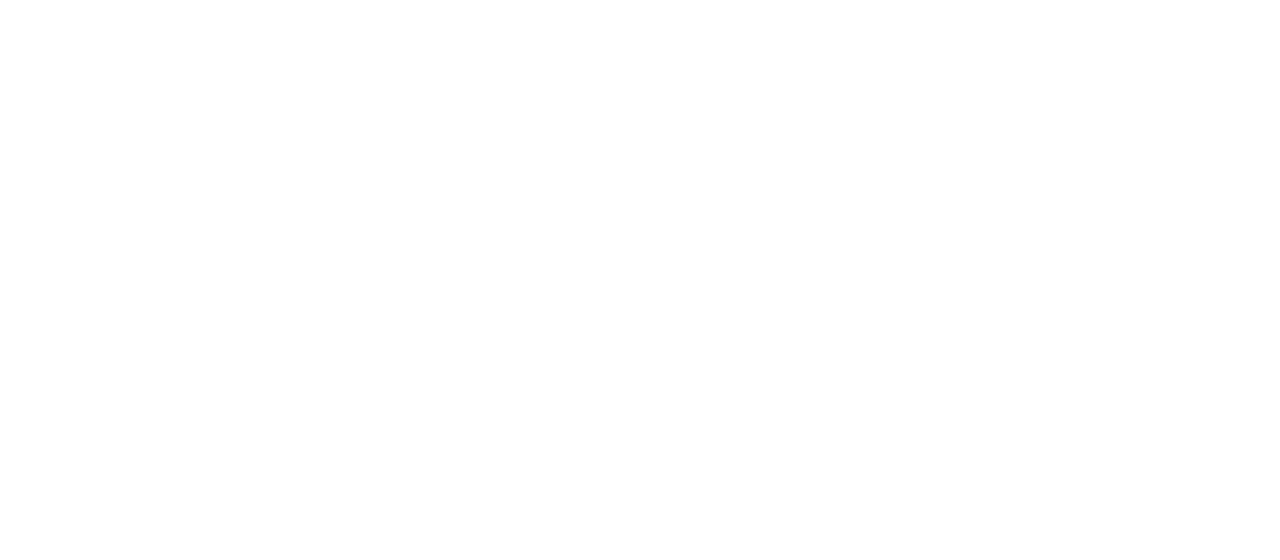
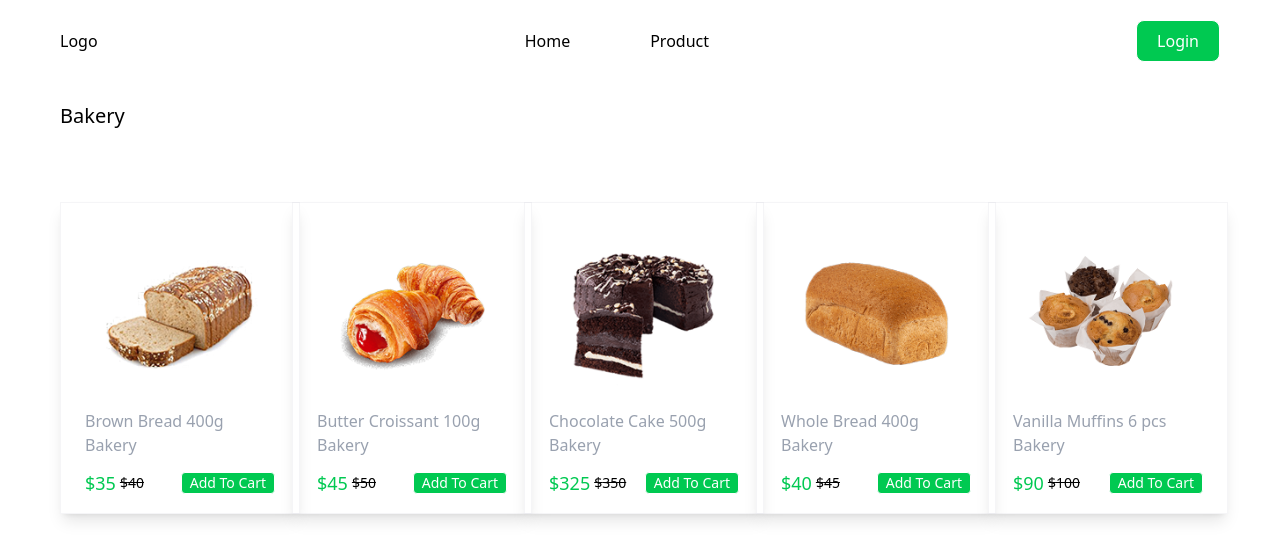
Before and after one commit to JoshiNirdesh/pratice, a React (Vite) app: page /categories/Bakery in a window 1280 px wide. Before the commit this address had no page. Shown: the top 560 px of the page. Built offline with nearby package versions, Linux system fonts and the light colour scheme.

Commit message:
category

```diff
--- a/src/App.jsx
+++ b/src/App.jsx
@@ -1,6 +1,8 @@
 import React from 'react'
 import Home from './pages/Home'
 import { Route, Routes } from 'react-router-dom'
+import Category from './pages/Category'
+import ProductDetails from './components/ProductDetails'
 
 const App = () => {
   return (
@@ -8,6 +10,8 @@ const App = () => {
     <div className='mr-15 ml-15'>
       <Routes>
         <Route path='/' element={<Home/>}></Route>
+        <Route path='/categories/:category' element={<Category/>}></Route>
+        <Route path='/product/:id' element={<ProductDetails/>}></Route>
       </Routes>
     </div>
   )
--- a/src/components/Categories.jsx
+++ b/src/components/Categories.jsx
@@ -1,24 +1,30 @@
-import React, { useContext } from 'react'
-import { AppContext } from '../context/AppContext'
+import React, { useContext } from "react";
+import { AppContext } from "../context/AppContext";
+import { Link } from "react-router-dom";
 
 const Categories = () => {
-    const{category}=useContext(AppContext);
+  const { category } = useContext(AppContext);
   return (
-    <div className='mt-10'>
+    <div className="mt-10">
       <div>
-        <p className='text-xl font-medium'> Categories</p>
-        <div className='flex items-center justify-between text-center mt-10'>
-            {category.map((item,index)=>(
-                <div key={index} className='hover:pointer p-5 rounded cursor-pointer' style={{backgroundColor : item.bgColor}}>
-                    <img src={item.image} alt="" className='w-35' />
-                    <p>{item.text}</p>
-                </div>
-            ))}
+        <p className="text-xl font-medium"> Categories</p>
+        <div className="flex items-center justify-between text-center mt-10">
+          {category.map((item, index) => (
+            <div
+              key={index}
+              className="hover:pointer p-5 rounded cursor-pointer"
+              style={{ backgroundColor: item.bgColor }}
+            >
+              <Link to={`/categories/${item.path}`}>
+                <img src={item.image} alt="" className="w-35" />
+                <p>{item.text}</p>
+              </Link>
+            </div>
+          ))}
         </div>
-
       </div>
     </div>
-  )
-}
+  );
+};
 
-export default Categories
+export default Categories;
--- a/src/components/Navbar.jsx
+++ b/src/components/Navbar.jsx
@@ -1,10 +1,11 @@
 import React from "react";
+import { Link } from "react-router-dom";
 
 const Navbar = () => {
   return (
     <div className="mt-5">
       <div className="flex items-center justify-between">
-        <p>Logo</p>
+        <Link to="/">Logo</Link>
         <ul className="list-none flex gap-20 cursor-pointer">
           <li>Home</li>
           <li>Product</li>
--- a/src/components/ProductCard.jsx
+++ b/src/components/ProductCard.jsx
@@ -1,13 +1,13 @@
 import React, { useState } from "react";
-import { assets } from "../assets/greencart_assets/assets";
 
-const ProductCard = ({product}) => {
+import { Link } from "react-router-dom";
+Link;
+const ProductCard = ({ product }) => {
   const [count, setCount] = useState(0);
 
-
   return (
-      <div className="mt-8">
-
+    <div className="mt-8">
+      <Link to={`/product/${product._id}`}>
         <div className="border w-60 px-6 py-4 mt-5rounded border-gray-400/10 outline-none shadow-lg">
           <img src={product.image[0]} alt="" className="cursor-pointer" />
           <div>
@@ -27,7 +27,7 @@ const ProductCard = ({product}) => {
                 Add To Cart
               </button>
             ) : (
-              <div className="flex px-2 gap-3 border bg-green-500 outline-none rounded border-green-500 text-white cursor-pointer" >
+              <div className="flex px-2 gap-3 border bg-green-500 outline-none rounded border-green-500 text-white cursor-pointer">
                 <p onClick={() => setCount((prevCount) => prevCount - 1)}>-</p>
                 <p className="gap-5">{count}</p>
                 <p onClick={() => setCount((prevCount) => prevCount + 1)}> +</p>
@@ -35,7 +35,8 @@ const ProductCard = ({product}) => {
             )}
           </div>
         </div>
-      </div>
+      </Link>
+    </div>
   );
 };
 
--- /dev/null
+++ b/src/components/ProductDetails.jsx
@@ -0,0 +1,13 @@
+import React from 'react'
+import Navbar from './Navbar'
+
+const Product = () => {
+  return (
+    <div>
+      <Navbar/>
+      This is product
+    </div>
+  )
+}
+
+export default Product
--- /dev/null
+++ b/src/pages/Category.jsx
@@ -0,0 +1,31 @@
+import React from "react";
+import Navbar from "../components/Navbar";
+import { useParams } from "react-router-dom";
+import {  dummyProducts } from "../assets/greencart_assets/assets";
+import ProductCard from "../components/ProductCard";
+
+const Category = () => {
+  const { category } = useParams();
+  console.log(category);
+
+  const filterProducts = dummyProducts.filter(
+    (item) => item.category.toLowerCase() === category.toLowerCase(),
+  );
+  console.log(filterProducts);
+
+  return (
+    <div>
+      <Navbar />
+      <div className="mt-10">
+        <p className="text-xl font-medium">{category}</p>
+        <div className="mt-10 grid grid-cols-5">
+            {filterProducts.map((item,index)=>(
+                <ProductCard product={item} key={index}/>
+            ))}
+        </div>
+      </div>
+    </div>
+  );
+};
+
+export default Category;
```
